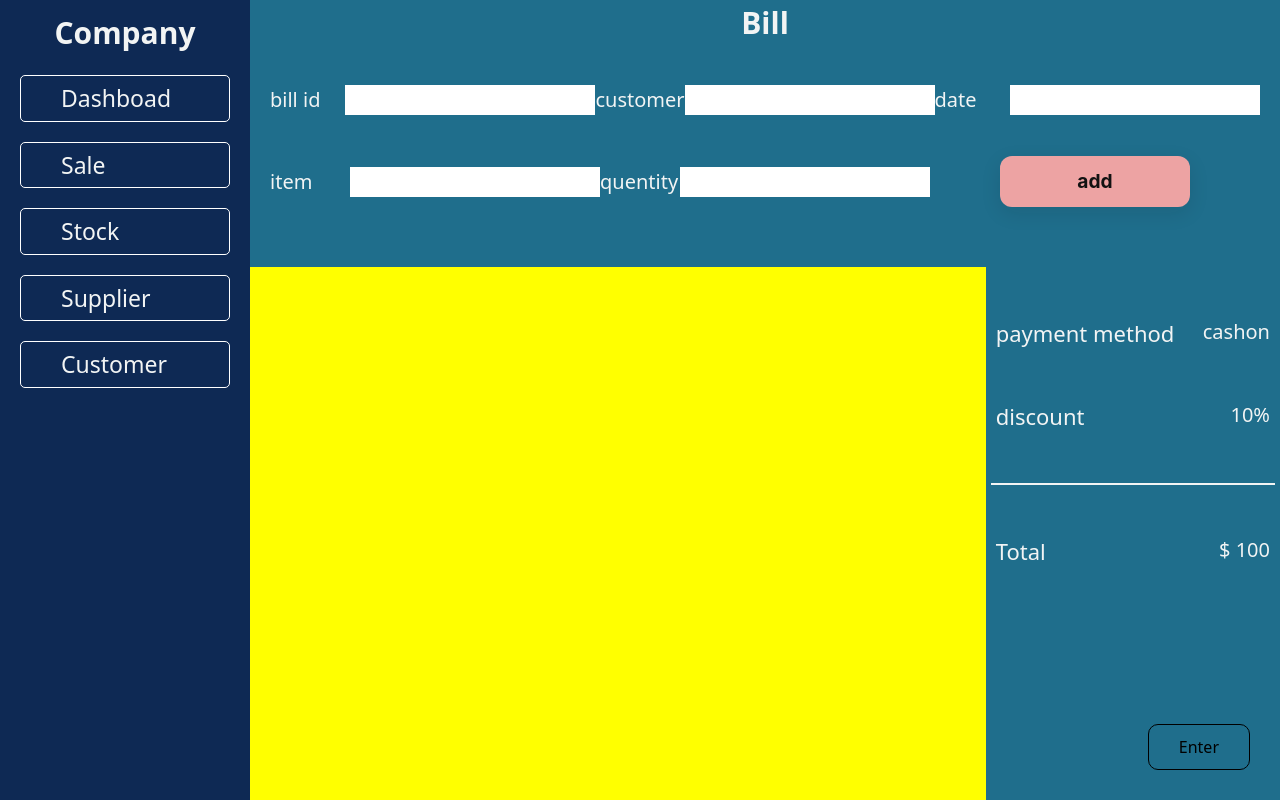
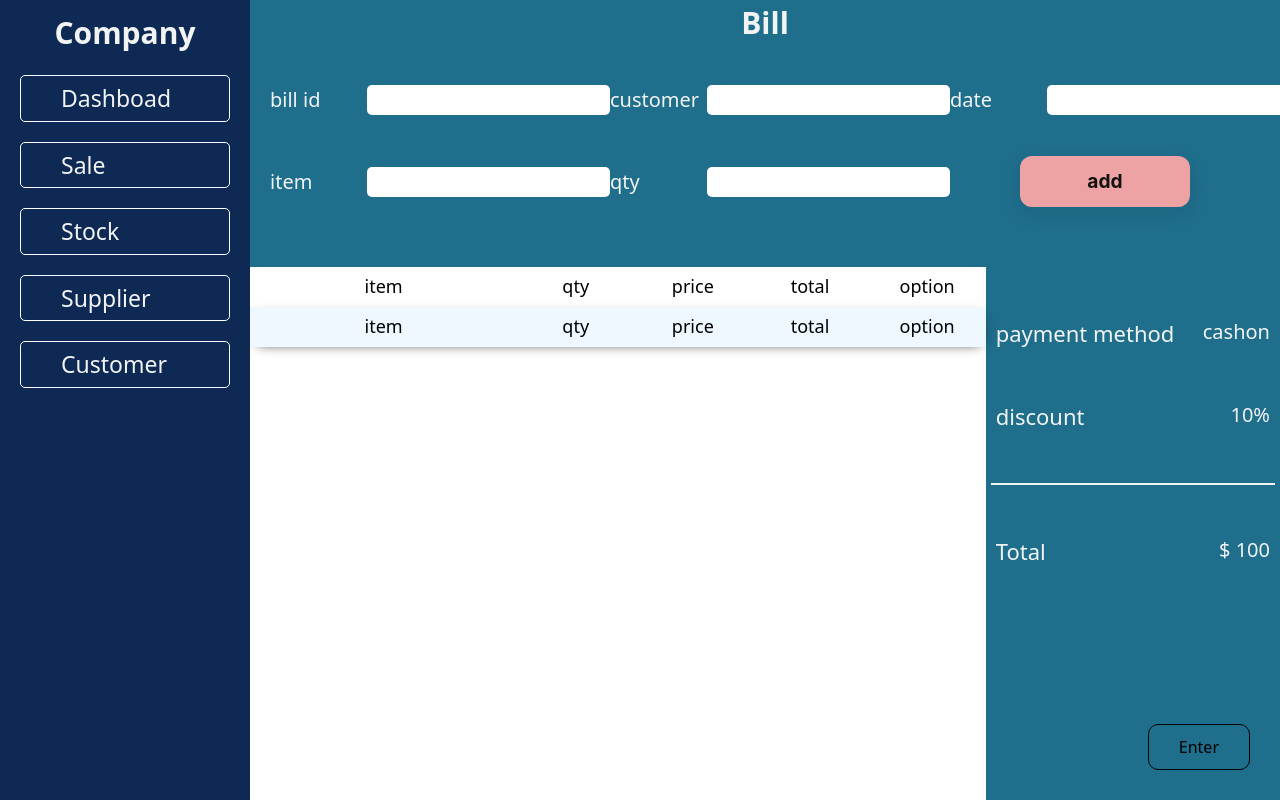
Before and after one commit to SasithDuleepa/pos-2-frontend, a React (Create React App) app: page /sale in a window 1280 px wide. Built offline with nearby package versions, Linux system fonts and the light colour scheme.

Commit message:
pos bill list

```diff
--- a/src/pages/pos/bill.css
+++ b/src/pages/pos/bill.css
@@ -17,7 +17,7 @@ height: 100vh;
 }
 .bill-child-3{
     grid-area: 3 / 1 / 7 / 6;
-    background-color: yellow;
+    background-color: rgb(255, 255, 255);
 }
 
 
@@ -51,10 +51,13 @@ height: 100vh;
     font-size: 20px;
     font-weight: 500;
     color: var(--text-color);
+    width: 100px;
+
 }
 .sale-input{
     width: 250px;
     height: 30px;
+    border-radius: 5px;
 }
 
 .sale-bill-add-btn{
@@ -135,3 +138,99 @@ height: 100vh;
     font-size: 20px;
     color: var(--text-color);
 }
+
+
+
+
+
+
+
+
+
+
+
+.bill-head-div{
+    display: flex;
+    justify-content: space-around;
+    height: 40px;
+    align-items: center;
+}
+
+
+.bill-item{
+    width: 250px;
+    font-size: 18px;
+    font-weight: 500;
+    text-align: center;
+}
+.bill-qty{
+    width: 100px;
+    font-size: 18px;
+    font-weight: 500;
+    text-align: center;
+}
+.bill-price{
+    width: 100px;
+    font-size: 18px;
+    font-weight: 500;
+    text-align: center;
+}
+.bill-total{
+    width: 100px;
+    font-size: 18px;
+    font-weight: 500;
+    text-align: center;
+}
+.bill-option{
+    width: 100px;
+    font-size: 18px;
+    font-weight: 500;
+    text-align: center;
+}
+
+
+
+.bill-head-div-values{
+    display: flex;
+    justify-content: space-around;
+
+    background-color: aliceblue;
+    height: 40px;
+    align-items: center;
+    -webkit-box-shadow: 1px 3px 13px -7px rgba(0,0,0,1);
+-moz-box-shadow: 1px 3px 13px -7px rgba(0,0,0,1);
+box-shadow: 1px 3px 13px -7px rgba(0,0,0,1);
+}
+
+
+.bill-item-values{
+    background-color: aliceblue;
+    width: 250px;
+    font-size: 18px;
+    font-weight: 500;
+    text-align: center;
+}
+.bill-qty-values{
+    width: 100px;
+    font-size: 18px;
+    font-weight: 500;
+    text-align: center;
+}
+.bill-price-values{
+    width: 100px;
+    font-size: 18px;
+    font-weight: 500;
+    text-align: center;
+}
+.bill-total-values{
+    width: 100px;
+    font-size: 18px;
+    font-weight: 500;
+    text-align: center;
+}
+.bill-option-values{
+    width: 100px;
+    font-size: 18px;
+    font-weight: 500;
+    text-align: center;
+}
--- a/src/pages/pos/sale.jsx
+++ b/src/pages/pos/sale.jsx
@@ -26,7 +26,7 @@ export default function Sale() {
               <input className='sale-input' type='text' />
             </div>
             <div  className='sale-input-div'>
-              <label className='sale-input-label'>quentity</label>
+              <label className='sale-input-label'>qty</label>
               <input className='sale-input' type='text' />
             </div>
             <div  className='sale-input-div'>
@@ -57,7 +57,23 @@ export default function Sale() {
           </div>
 
         </div>
-        <div className='bill-child-3'></div>
+        <div className='bill-child-3'>
+          <div className='bill-head-div'>
+            <p className='bill-item'>item</p>
+            <p className='bill-qty'>qty</p>
+            <p className='bill-price'>price</p>
+            <p className='bill-total'>total</p>
+            <p className='bill-option'>option</p>
+          </div>
+
+          <div className='bill-head-div-values'>
+            <p className='bill-item-values'>item</p>
+            <p className='bill-qty-values'>qty</p>
+            <p className='bill-price-values'>price</p>
+            <p className='bill-total-values'>total</p>
+            <p className='bill-option-values'>option</p>
+          </div>
+        </div>
     </div>
   )
 }
```
